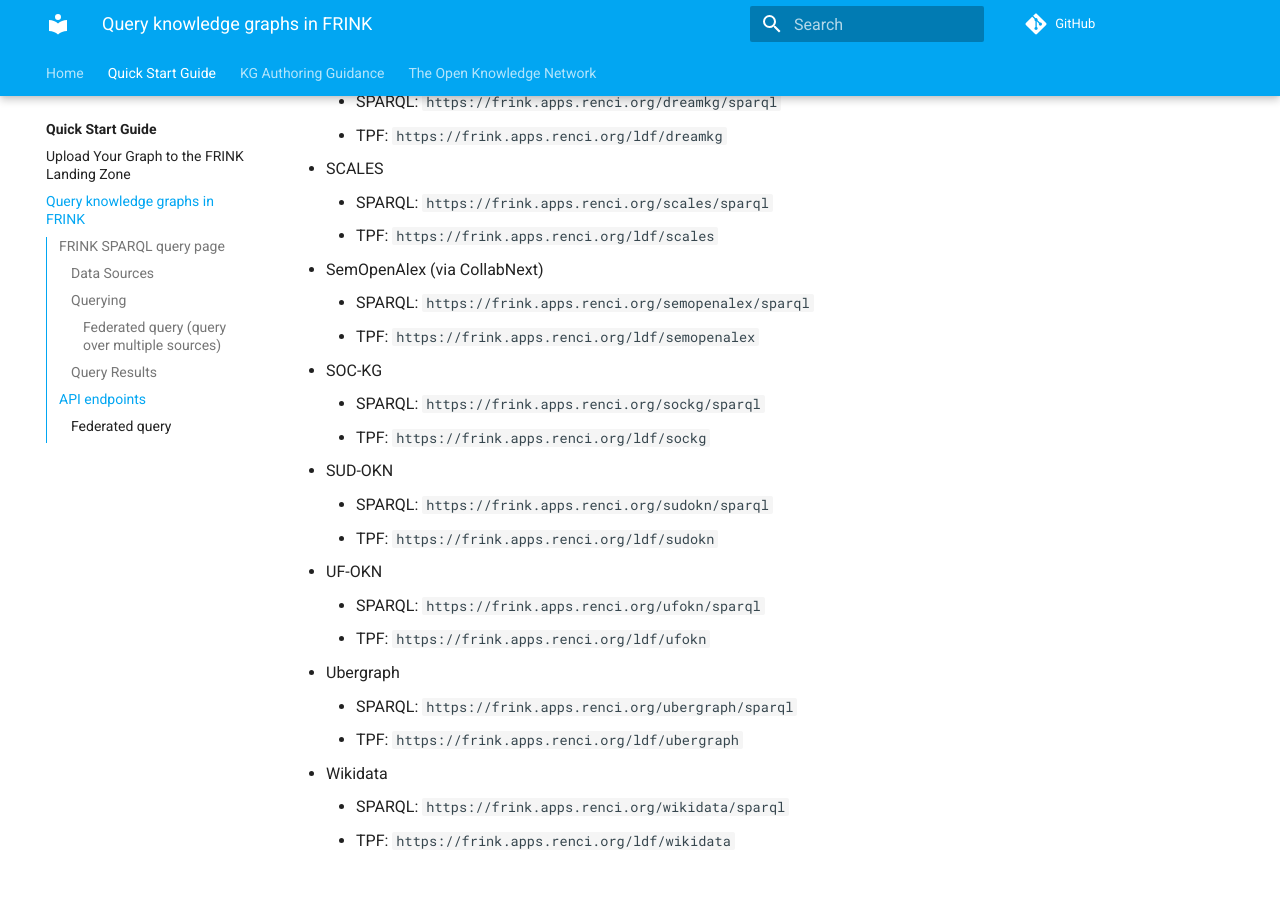
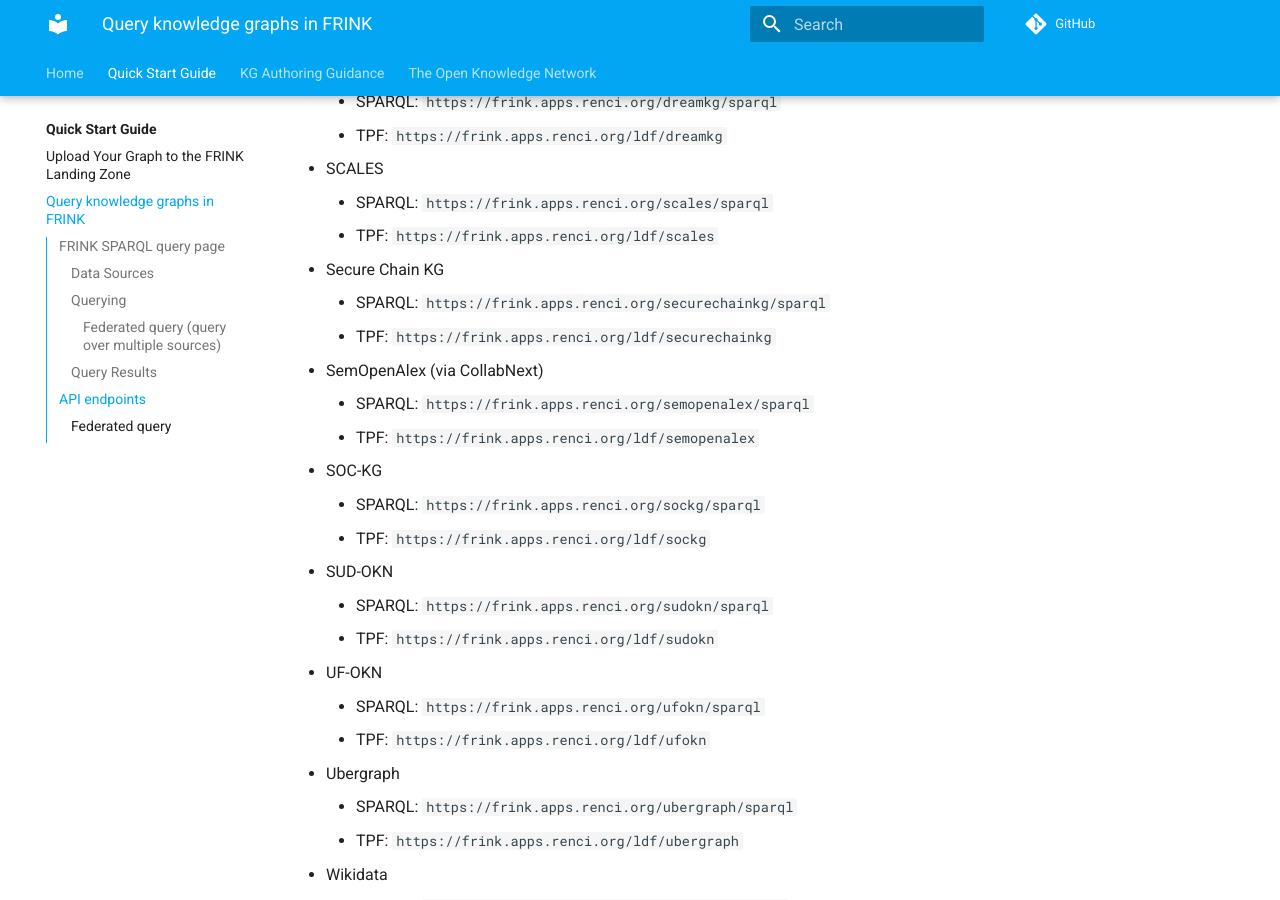
Before and after one commit to frink-okn/frink-landing-zone, an MkDocs documentation site: the page built from docs/help/query-page.md, in a window 1280 px wide and 900 px high, scrolled down 2128 px. Built offline with MkDocs 1.6.1 and Material for MkDocs 9.7.7, drawn with Linux system fonts in a browser that asks for light colours; comment, search, counter and statistics services are not loaded.

Commit message:
Add secure chain kg to query-page.md (#9)

```diff
--- a/docs/help/query-page.md
+++ b/docs/help/query-page.md
@@ -48,6 +48,9 @@
 - SCALES
     - SPARQL: `https://frink.apps.renci.org/scales/sparql`
     - TPF: `https://frink.apps.renci.org/ldf/scales`
+- Secure Chain KG
+    - SPARQL: `https://frink.apps.renci.org/securechainkg/sparql`
+    - TPF: `https://frink.apps.renci.org/ldf/securechainkg`
 - SemOpenAlex (via CollabNext)
     - SPARQL: `https://frink.apps.renci.org/semopenalex/sparql`
     - TPF: `https://frink.apps.renci.org/ldf/semopenalex`
```
